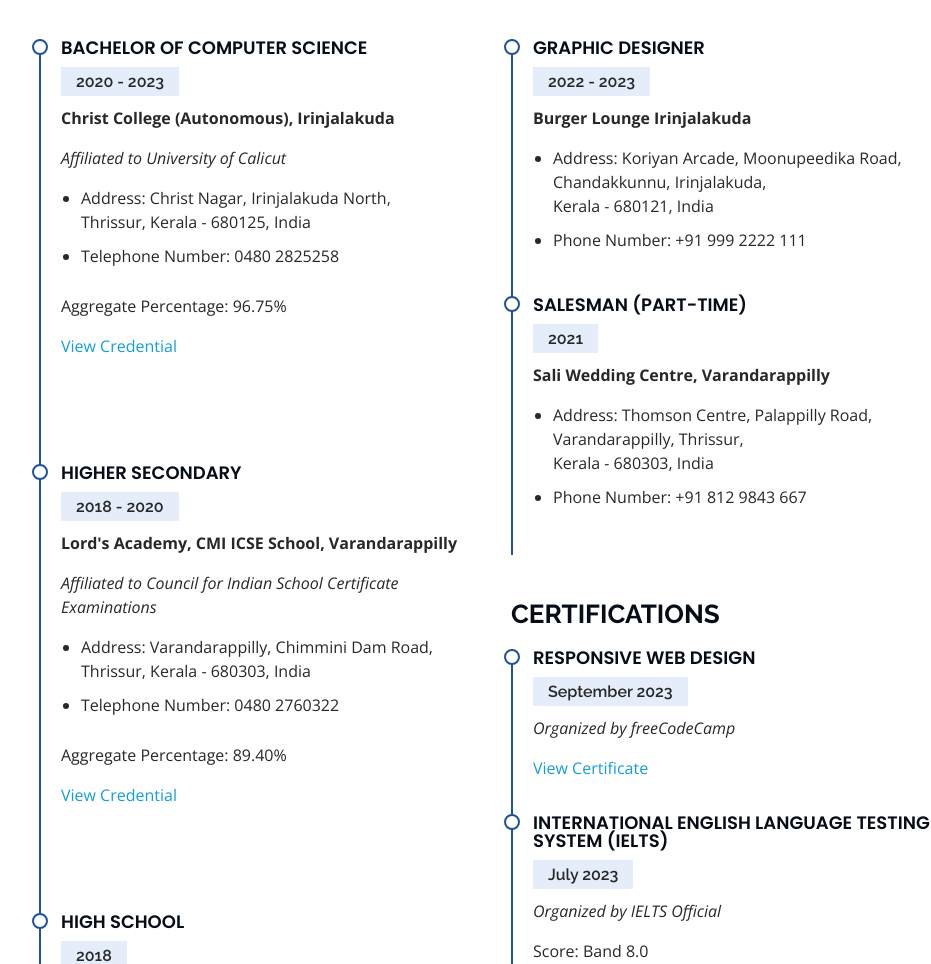
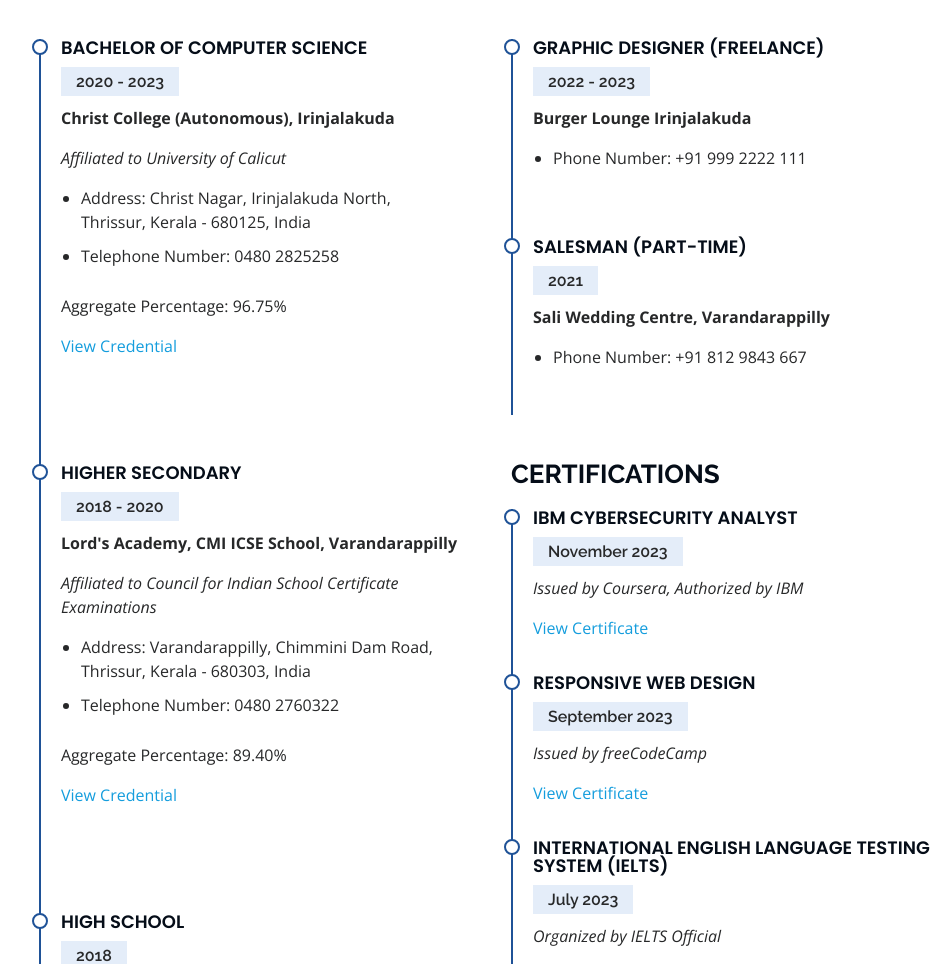
Before and after one commit to alfi-thomas/alfi-thomas, a plain HTML site: page index.html in a window 1280 px wide. Shown: the part 2154-3118 px from the top of the page, without its empty margins (291-1222 px from the left). Drawn offline with nearby package versions, Linux system fonts and the light colour scheme.

Commit message:
Update index.html

```diff
--- a/index.html
+++ b/index.html
@@ -87,7 +87,7 @@
             <img src="assets/img/profile-img.jpg" class="img-fluid" alt="">
           </div>
           <div class="col-lg-8 pt-4 pt-lg-0 content" data-aos="fade-left">
-            <h3>Covetous Cyber Security Analyst</h3>
+            <h3>Junior Cyber Security Analyst</h3>
             <p class="fst-italic">
               In the digital realm where chaos and order dance, there exists a figure both enigmatic and relentless—the Cyber Security Analyst. With a mind wired for decoding the intricate web of ones and zeros, this professional possesses an insatiable hunger for safeguarding the virtual landscapes we traverse daily.
             </p>
@@ -248,29 +248,36 @@
             <h3 class="resume-title">EXPERIENCE</h3>
             <br>
             <div class="resume-item">
-              <h4>Graphic Designer</h4>
+              <h4>Graphic Designer (Freelance)</h4>
               <h5>2022 - 2023</h5>
-              <a href="https://api.whatsapp.com/send/?phone=919992222111&text&type=phone_number&app_absent=0" style="color: #272829;" target="_blank"><p><strong>Burger Lounge Irinjalakuda</strong></p></a>
+              <p><strong>Burger Lounge Irinjalakuda</strong></p>
               <ul>
-                <li>Address: Koriyan Arcade, Moonupeedika Road, Chandakkunnu, Irinjalakuda,<br> Kerala - 680121, India</li>
+                <!--Insert Address Here-->
                 <li>Phone Number: +91 999 2222 111</li>
               </ul>
+              <br>
             </div>
             <div class="resume-item">
               <h4>Salesman (Part-Time)</h4>
               <h5> 2021 </h5>
               <p><strong>Sali Wedding Centre, Varandarappilly</strong></p>
               <ul>
-                <li>Address: Thomson Centre, Palappilly Road, Varandarappilly, Thrissur,<br>Kerala - 680303, India</li>
+                <!--Insert Address Here-->
                 <li>Phone Number: +91 812 9843 667</li>
               </ul>
             </div>
             <br>
             <h3 class="resume-title">CERTIFICATIONS</h3>
+            <div class="resume-item">
+              <h4>IBM Cybersecurity Analyst</h4>
+              <h5> November 2023 </h5>
+              <a href="https://alfi-thomas.github.io/ibm-cysa-professional/" target="_blank" style="color: #272829;"><p><em>Issued by Coursera, Authorized by IBM</em></p></a>
+              <a href="https://alfi-thomas.github.io/ibm-cysa-professional/" class="certificate" target="_blank"><p>View Certificate</p></a>
+            </div>
             <div class="resume-item pb">
               <h4>Responsive Web Design</h4>
               <h5>September 2023</h5>
-              <a href="https://www.freecodecamp.org/" target="_blank" style="color: #272829;"><p><em>Organized by freeCodeCamp</em></p></a>
+              <a href="https://www.freecodecamp.org/" target="_blank" style="color: #272829;"><p><em>Issued by freeCodeCamp</em></p></a>
               <a href="https://www.freecodecamp.org/certification/_alfi_thomas_/responsive-web-design" class="certificate" target="_blank"><p>View Certificate</p></a>
             </div>
             <div class="resume-item">
```
